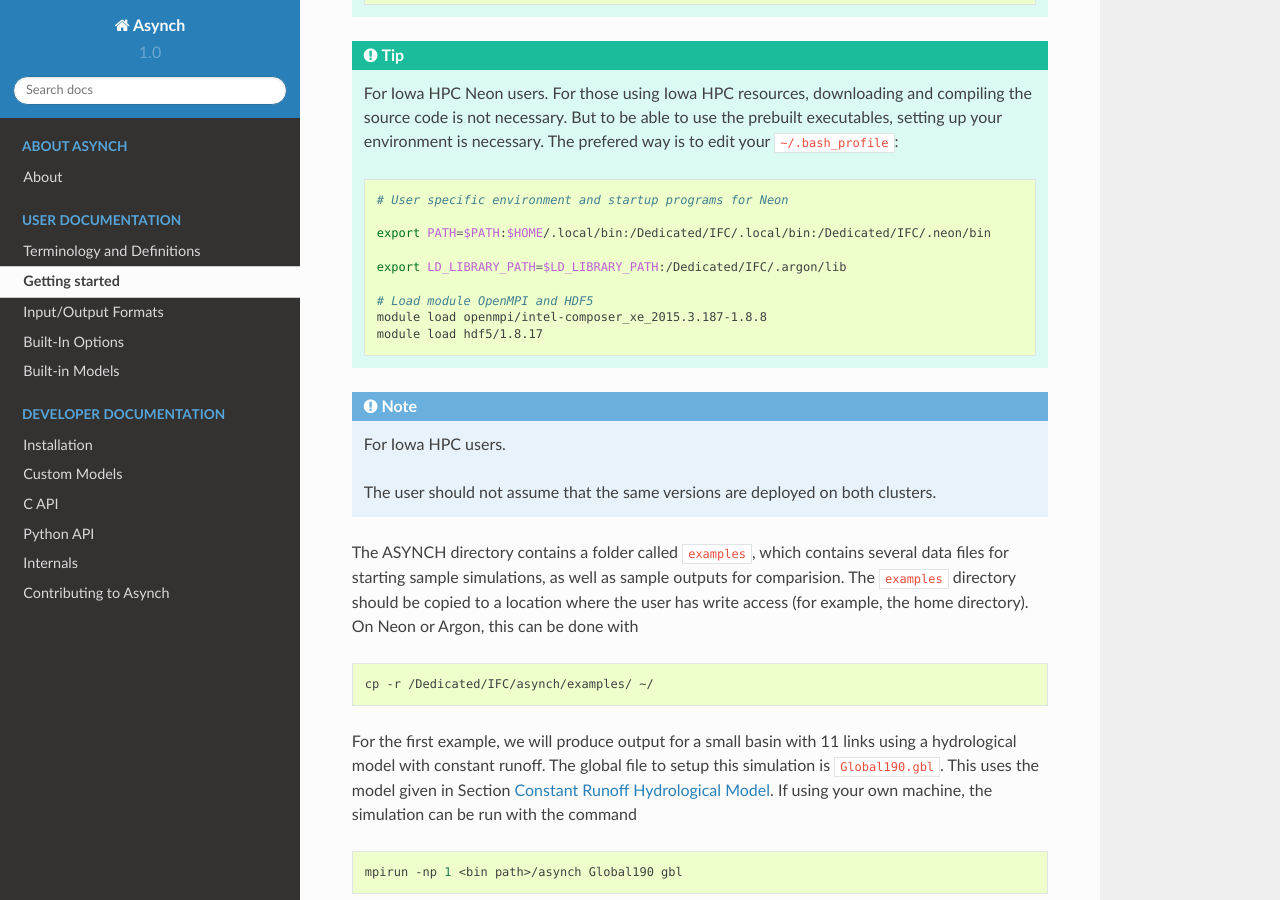
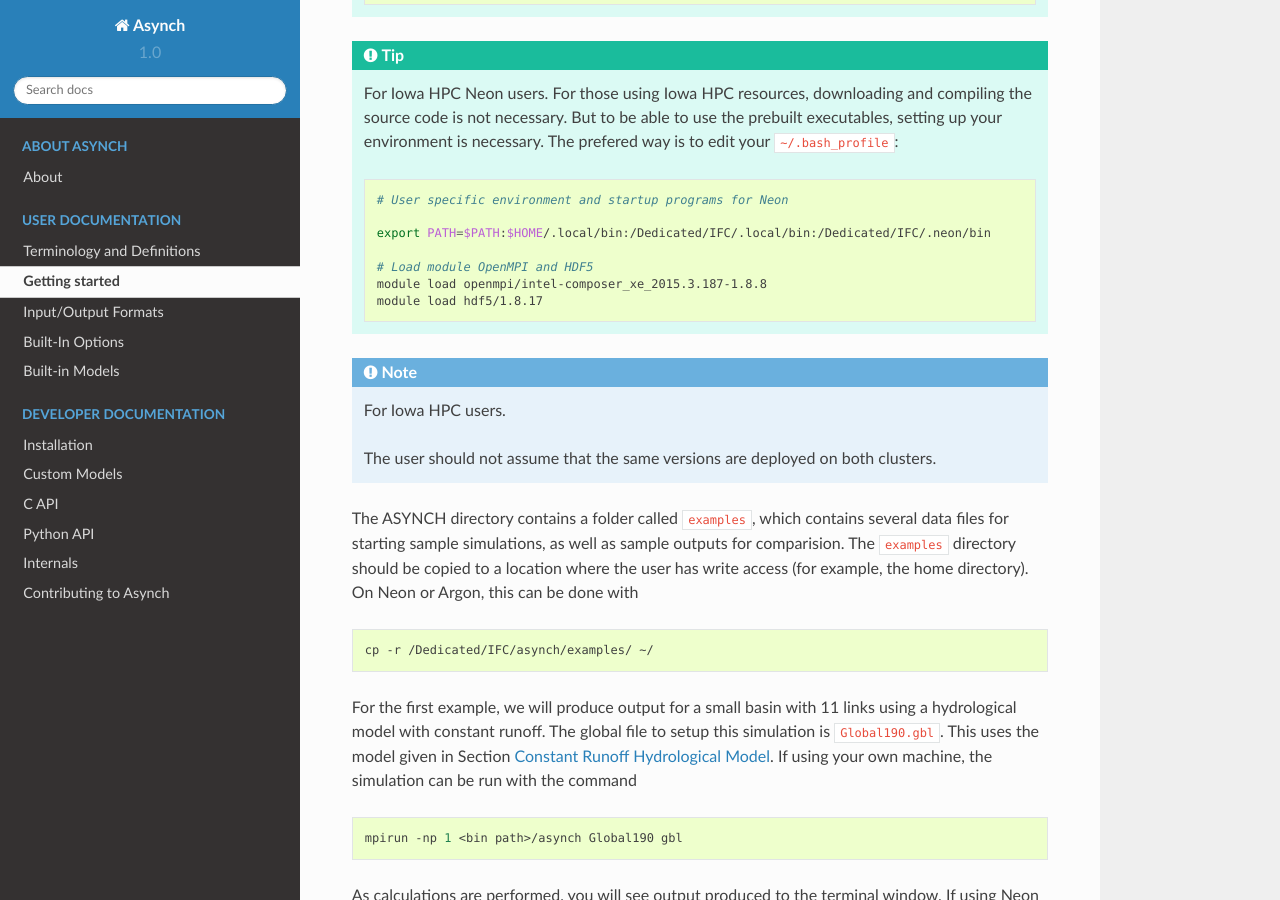
Before and after one commit to njadid/asynch_py, a Sphinx documentation site: the page built from docs/getting_started.rst, in a window 1280 px wide and 900 px high, scrolled down 631 px. Built offline with Sphinx 7.4.7 and the Read the Docs theme 2.0.0, drawn with Linux system fonts in a browser that asks for light colours.

Commit message:
Update getting_started.rst

```diff
--- a/docs/getting_started.rst
+++ b/docs/getting_started.rst
@@ -29,8 +29,6 @@ First, be sure to follow the steps in Section :ref:`install` for installing the
         # User specific environment and startup programs for Neon
 
         export PATH=$PATH:$HOME/.local/bin:/Dedicated/IFC/.local/bin:/Dedicated/IFC/.neon/bin
-
-        export LD_LIBRARY_PATH=$LD_LIBRARY_PATH:/Dedicated/IFC/.argon/lib
 
         # Load module OpenMPI and HDF5
         module load openmpi/intel-composer_xe_2015.3.187-1.8.8
```
